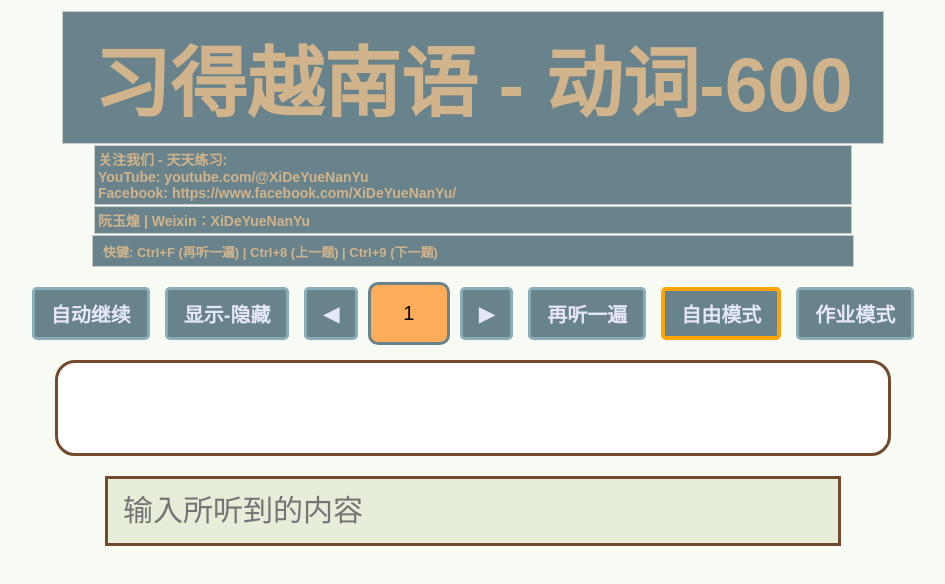
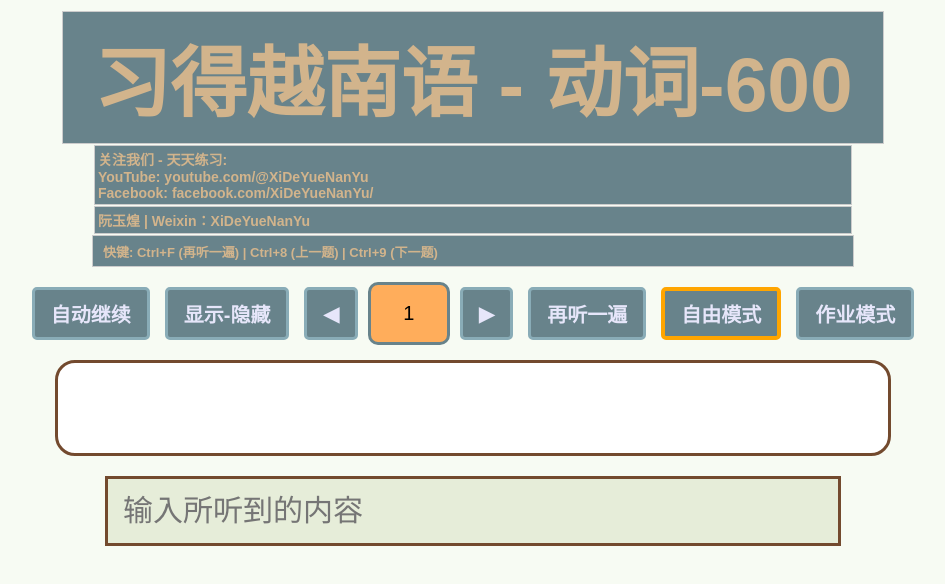
Before and after one commit to XiDeYueNanYu/DongCi600, a plain HTML site: page index.html in a window 1280 px wide. Shown: the whole page, without its empty margins (167-1112 px from the left). Drawn offline with Linux system fonts and the light colour scheme.

Commit message:
Update index.html

```diff
--- a/index.html
+++ b/index.html
@@ -184,7 +184,7 @@
 <body>
     <div id="gameContainer">
         <div id="infoBox">习得越南语 - 动词-600</div>
-        <div id="socialBox">关注我们 - 天天练习: <br>YouTube: youtube.com/@XiDeYueNanYu<br>Facebook: https://www.facebook.com/XiDeYueNanYu/</div>
+        <div id="socialBox">关注我们 - 天天练习: <br>YouTube: youtube.com/@XiDeYueNanYu<br>Facebook: facebook.com/XiDeYueNanYu/</div>
 		<div id="contactBox">阮玉煌 | Weixin：XiDeYueNanYu</div>
         <div id="shortcutBox">快键: Ctrl+F (再听一遍) | Ctrl+8 (上一题) | Ctrl+9 (下一题)</div>
         <div id="controls">
```
